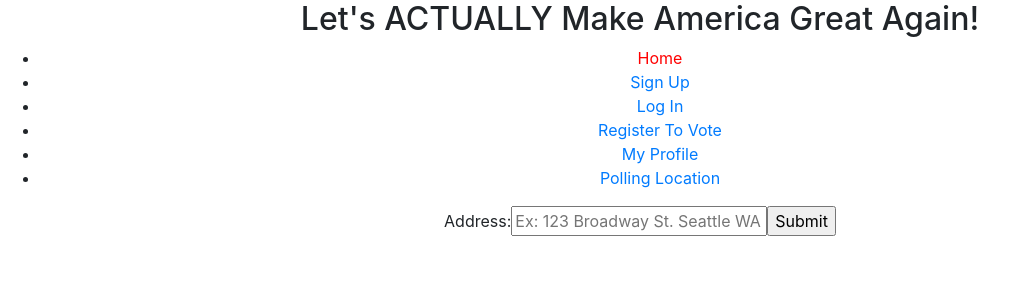
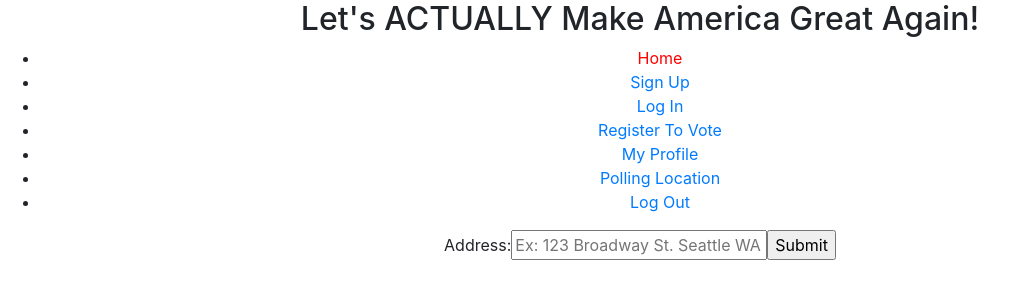
Before and after one commit to cortezd334/LAMAGA, a React (Create React App) app in the folder lamaga/: page / in a window 1280 px wide. Shown: the top 300 px of the page, without its empty margins (0-1017 px from the left). Built offline with nearby package versions, Linux system fonts and the light colour scheme.

Commit message:
auth works again

```diff
--- a/lamaga/src/App.js
+++ b/lamaga/src/App.js
@@ -124,9 +124,7 @@ class App extends React.Component {
       headers: {
         'Content-Type': 'application/json'
       },
-      // body: JSON.stringify(card)
       body: JSON.stringify({vote: {name: card.name, party: card.party, candidateUrl: card.candidateUrl}})
-      // body: JSON.stringify({name: card.name, party: card.party, candidateUrl: card.candidateUrl})
     })
     .then(res => res.json())
     .then(console.log)
@@ -140,7 +138,7 @@ class App extends React.Component {
       headers: {
         'Content-Type': 'application/json'
       },
-      body: JSON.stringify(userInfo)
+      body: JSON.stringify({user: userInfo})
     })
     .then(res => res.json())
     .then(() => {this.props.history.push('/login')})
@@ -164,13 +162,16 @@ class App extends React.Component {
             id: json.id,
             username: json.username}},
             () => {this.props.history.push('/profile')
-        })
+          })
       }else {
         alert(json.error)
       }
     })
   }
 
+  logout = () => {
+    localStorage.clear()
+  }
 
   renderHome = () => <Home sub={this.addressSubmit} change={this.handleChange}/>
 
@@ -214,6 +215,9 @@ class App extends React.Component {
             <li>
               <NavLink to='/locations'>Polling Location</NavLink>
             </li>
+            <li>
+              <NavLink onClick={this.logout}to='/login'>Log Out</NavLink>
+            </li>
           </ul>
         </header>
 
```
